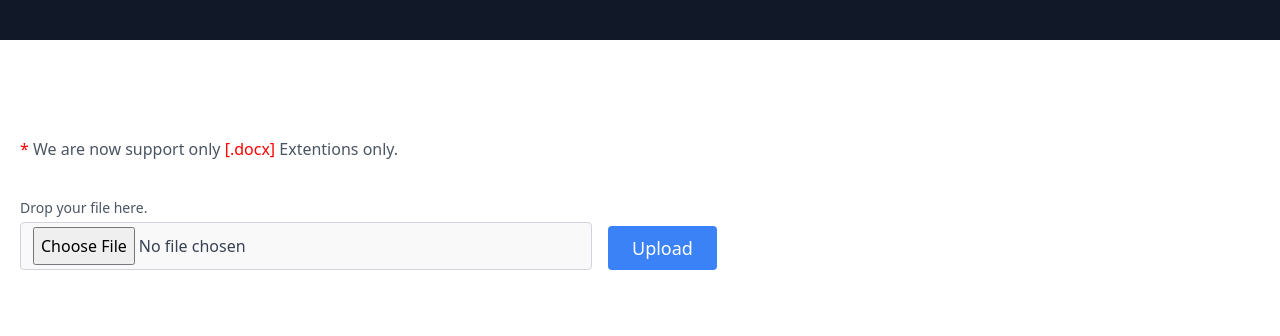
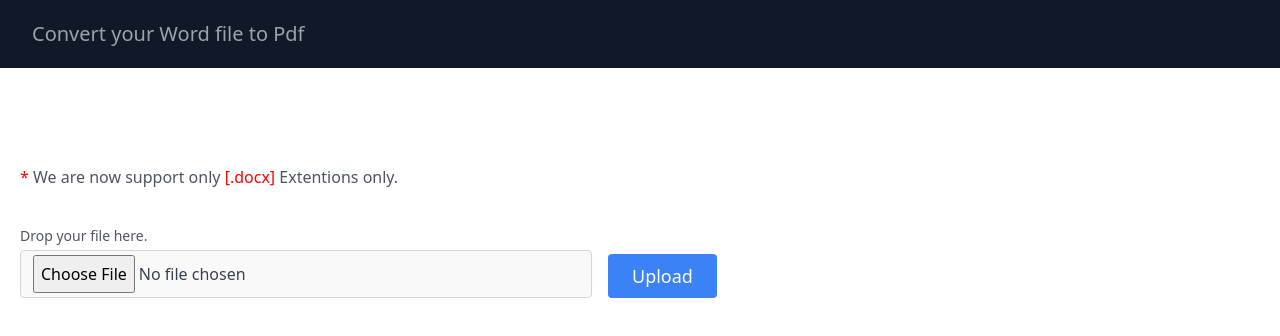
Before and after one commit to shubhamp861/convert_word_pdf, an Angular app: page / in a window 1280 px wide. Shown: the top 336 px of the page. Built offline with nearby package versions, Linux system fonts and the light colour scheme.

Commit message:
fixing header

```diff
--- a/src/app/components/header/header.component.html
+++ b/src/app/components/header/header.component.html
@@ -4,7 +4,7 @@
       <svg xmlns="http://www.w3.org/2000/svg" fill="none" stroke="currentColor" stroke-linecap="round" stroke-linejoin="round" stroke-width="2" class="w-10 h-10 text-white p-2 bg-blue-500 rounded-full" viewBox="0 0 24 24">
         <path d="M12 2L2 7l10 5 10-5-10-5zM2 17l10 5 10-5M2 12l10 5 10-5"></path>
       </svg>
-      <span class="ml-3 text-xl">Word to Pdf</span>
     </a> -->
+    <span class="ml-3 text-xl">Convert your Word file to Pdf</span>
   </div>
 </header>
```
